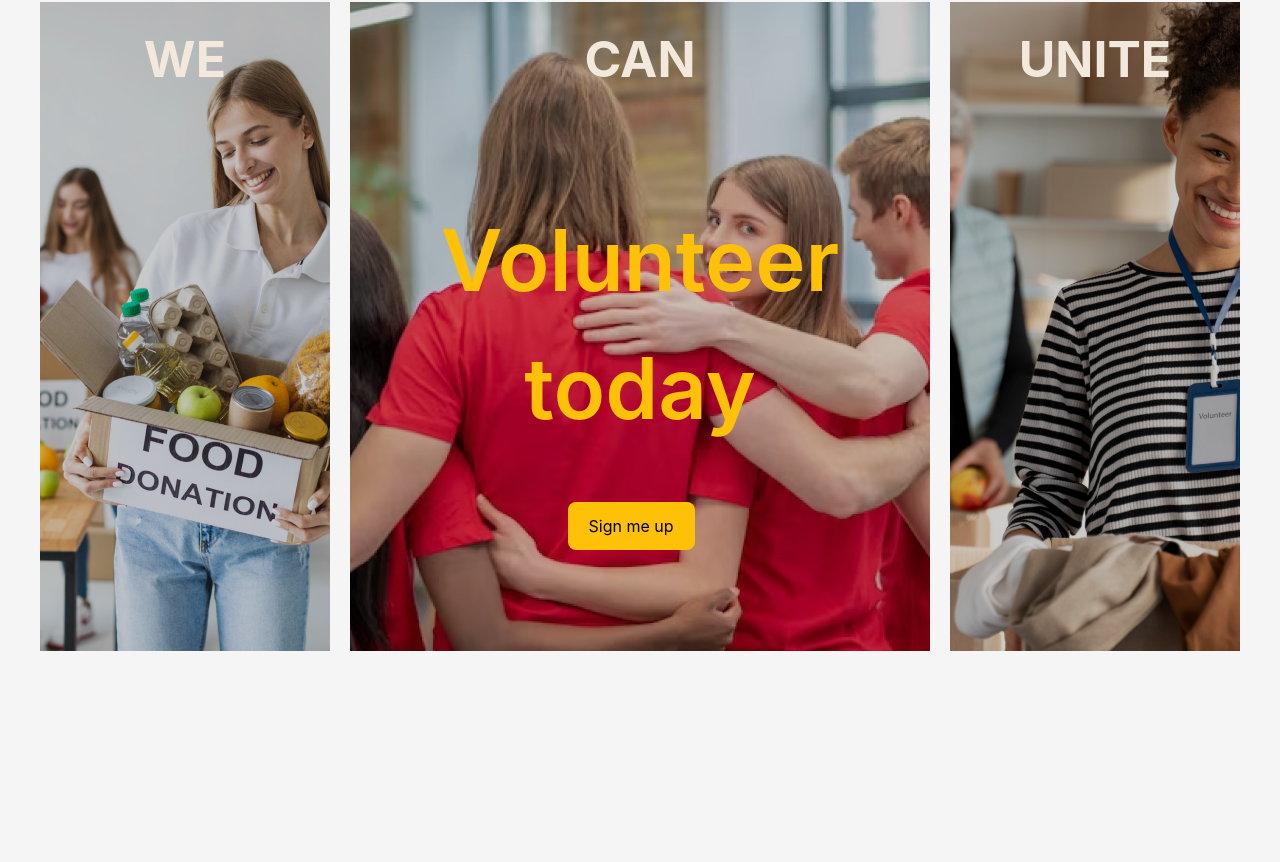
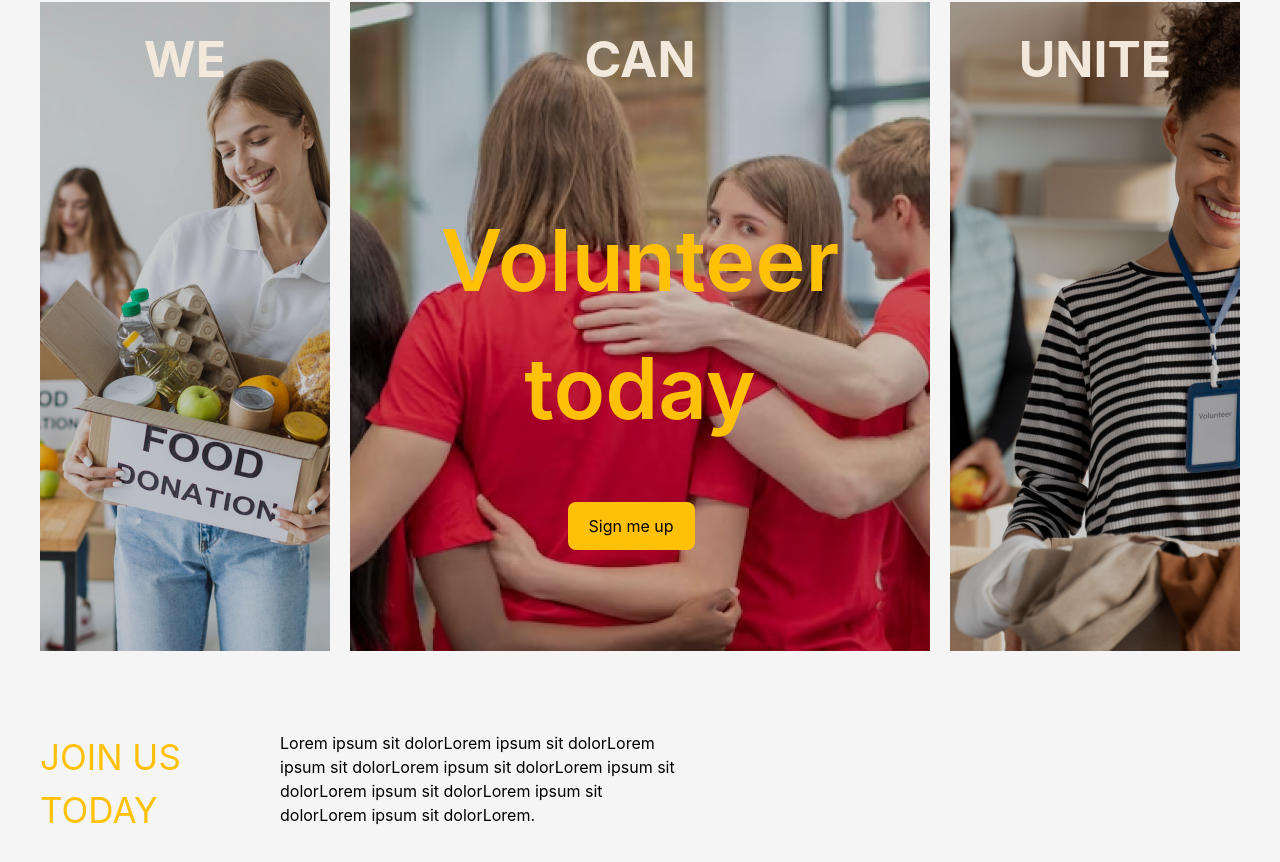
Before and after one commit to Zaibonisha/gnec-web-app, a React (Create React App) app: page /volunteers in a window 1280 px wide. Shown: the part 972-1834 px from the top of the page. Before the commit the page ends 1663 px from the top, so only its background shows below. Built offline with nearby package versions, Linux system fonts and the light colour scheme; the HTML template or start-up script is replaced by a standard one.

Commit message:
Add JoinUs component

```diff
--- /dev/null
+++ b/src/components/volunteer/JoinUs.jsx
@@ -0,0 +1,14 @@
+import React from 'react'
+
+const JoinUs = () => {
+  return (
+    <div className="p-10">
+      <div className="flex flex-row gap-10 ">
+        <p className="w-[200px] text-[35px] text-[#FFC107]">JOIN US TODAY</p>
+        <p className="w-[400px]">Lorem ipsum sit dolorLorem ipsum sit dolorLorem ipsum sit dolorLorem ipsum sit dolorLorem ipsum sit dolorLorem ipsum sit dolorLorem ipsum sit dolorLorem ipsum sit dolorLorem.</p>
+      </div>
+    </div>
+  )
+}
+
+export default JoinUs
--- a/src/components/volunteer/index.jsx
+++ b/src/components/volunteer/index.jsx
@@ -3,6 +3,7 @@ import HeaderCarousal from "../common/HeaderCarousal";
 import PageTitle from "../common/PageTitle";
 import "../../assets/style/volunteer.css";
 import Cards from "./Cards";
+import JoinUs from "./JoinUs";
 
 const Volunteer = () => {
   return (
@@ -13,6 +14,7 @@ const Volunteer = () => {
         className="font-bold text-[100px] my-10 text-center text"
       />
       <Cards />
+      <JoinUs />
     </>
   );
 };
```
